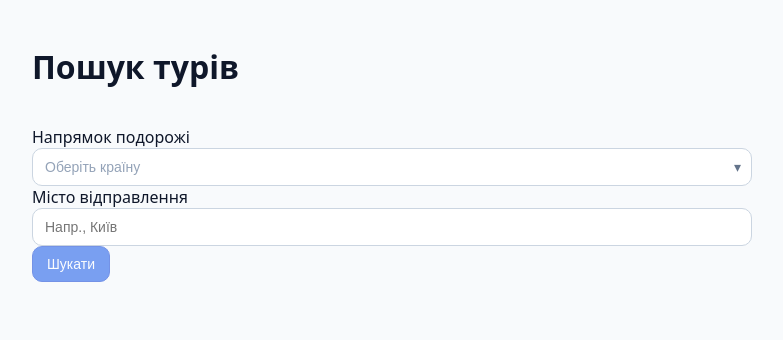
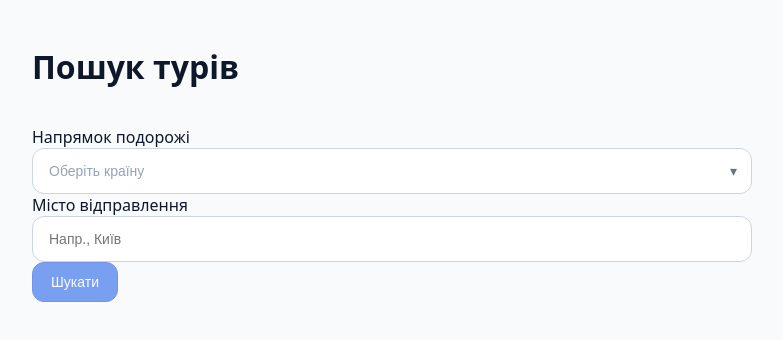
Before and after one commit to Romaleso261981/tour-search, a React (Vite) app: page / in a window 1280 px wide. Shown: the top 340 px of the page, without its empty margins (82-865 px from the left). Built offline with nearby package versions, Linux system fonts and the light colour scheme.

Commit message:
style: increase paddings for input, dropdown, and button components

```diff
--- a/src/components/button.module.css
+++ b/src/components/button.module.css
@@ -1,8 +1,8 @@
 .button {
   appearance: none;
   border: 1px solid transparent;
-  border-radius: 10px;
-  padding: 10px 14px;
+  border-radius: 12px;
+  padding: 12px 18px;
   font-size: 14px;
   line-height: 1;
   cursor: pointer;
--- a/src/components/dropdown.module.css
+++ b/src/components/dropdown.module.css
@@ -1,9 +1,9 @@
 .wrapper { position: relative; }
 .label { font-size: 12px; color: #64748b; margin-bottom: 4px; display: inline-block; }
-.control { width: 100%; text-align: left; border: 1px solid #cbd5e1; background: #fff; border-radius: 10px; padding: 10px 34px 10px 12px; font-size: 14px; cursor: pointer; position: relative; }
+.control { width: 100%; text-align: left; border: 1px solid #cbd5e1; background: #fff; border-radius: 12px; padding: 14px 40px 14px 16px; font-size: 14px; cursor: pointer; position: relative; }
 .control:hover { border-color: #94a3b8; }
 .placeholder { color: #94a3b8; }
-.chevron { position: absolute; right: 10px; top: 50%; transform: translateY(-50%); color: #64748b; }
+.chevron { position: absolute; right: 14px; top: 50%; transform: translateY(-50%); color: #64748b; }
 .menu { position: absolute; z-index: 20; margin-top: 6px; min-width: 100%; background: #fff; border: 1px solid #e2e8f0; border-radius: 10px; box-shadow: 0 10px 30px rgba(2, 6, 23, .08); overflow: hidden; }
 .item { padding: 10px 12px; cursor: pointer; }
 .item:hover { background: #f1f5f9; }
--- a/src/components/input.module.css
+++ b/src/components/input.module.css
@@ -2,8 +2,8 @@
   width: 100%;
   border: 1px solid #cbd5e1;
   background: #fff;
-  border-radius: 10px;
-  padding: 10px 12px;
+  border-radius: 12px;
+  padding: 14px 16px;
   font-size: 14px;
   outline: none;
   transition: border-color .15s ease, box-shadow .15s ease;
```
